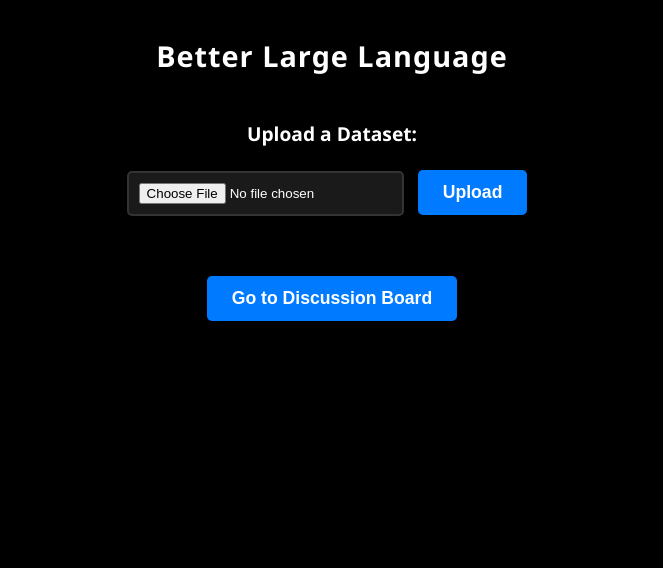
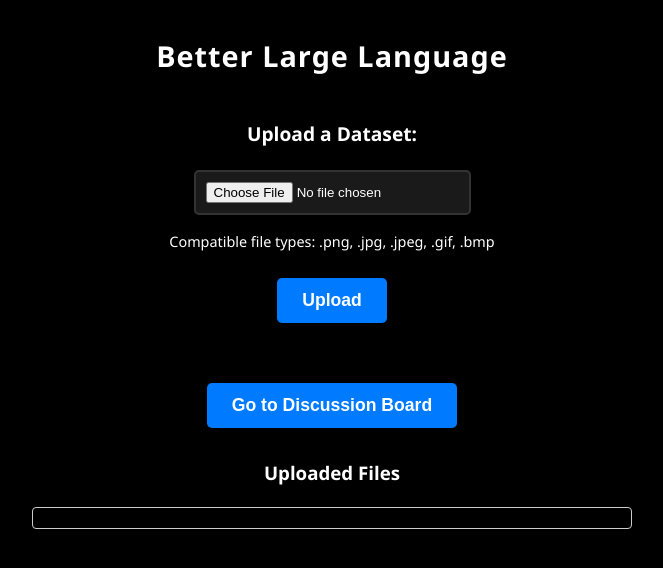
Before and after one commit to sdi2200262/BeLLa, a Flask app: page / in a window 1280 px wide. Shown: the part 193-761 px from the top of the page, without its empty margins (308-971 px from the left). Run offline with Flask 3, Linux system fonts and the light colour scheme.

Commit message:
fixing some styling errors

```diff
--- a/app/app.py
+++ b/app/app.py
@@ -6,24 +6,28 @@ import sqlite3  # Added SQLite support
 app = Flask(__name__)
 
 # Set up the upload folder
-UPLOAD_FOLDER = os.path.join(os.getcwd(), 'uploads')  # Changes for file uploads
+UPLOAD_FOLDER = os.path.join(os.getcwd(), 'static', 'uploads')  # Path to be inside static folder
 if not os.path.exists(UPLOAD_FOLDER):
     os.makedirs(UPLOAD_FOLDER)
 app.config['UPLOAD_FOLDER'] = UPLOAD_FOLDER
 
 @app.route('/')
 def home():
-    return render_template('index.html')  # Loads the homepage
+    # Get list of files in the upload directory
+    files = os.listdir(app.config['UPLOAD_FOLDER'])
+    # Filter to include only image files
+    files = [f for f in files if f.lower().endswith(('.png', '.jpg', '.jpeg', '.gif', '.bmp'))]
+    return render_template('index.html', files=files)  # Pass files to template
 
 # File upload route
 @app.route('/upload', methods=['POST'])
 def upload():
     file = request.files['file']
-    if file:
+    if file and file.filename.lower().endswith(('.png', '.jpg', '.jpeg', '.gif', '.bmp')):
         filepath = os.path.join(app.config['UPLOAD_FOLDER'], file.filename)
         file.save(filepath)
         return render_template('upload_success.html', filename=file.filename)  # Show success page
-    return "No file selected!", 400
+    return "Invalid file type! Only image files are allowed.", 400
 
 # Discussion board route with SQLite
 @app.route('/discussion', methods=['GET', 'POST'])
--- a/app/static/style.css
+++ b/app/static/style.css
@@ -27,6 +27,46 @@ body {
     font-weight: 600;
     color: #ffffff;
     letter-spacing: 1px;
+}
+
+.uploads-container {
+    margin-top: 20px;
+    width: 80%;
+    max-width: 600px;
+    margin-left: auto;
+    margin-right: auto;
+}
+
+.file-list {
+    max-height: 300px;
+    overflow-y: auto;
+    border: 1px solid #ccc;
+    border-radius: 4px;
+    padding: 10px;
+}
+
+.uploaded-image {
+    max-width: 200px;
+    max-height: 200px;
+    object-fit: contain;
+    margin: 10px 0;
+}
+
+.file-item {
+    margin: 10px 0;
+    padding: 10px;
+    border: 1px solid #ccc;
+    border-radius: 5px;
+}
+
+.file-item a {
+    color: #007bff;
+    text-decoration: none;
+    margin-left: 10px;
+}
+
+.file-item a:hover {
+    text-decoration: underline;
 }
 
 form {
@@ -106,3 +146,46 @@ input[type="text"] {
     color: #ffffff;
     font-size: 1em;
 }
+
+.file-types-note {
+    color: #ffffff;
+    font-size: 0.9em;
+    margin-top: 5px;
+    margin-bottom: 15px;
+}
+
+.error-message {
+    background-color: #ff4c4c;
+    color: #ffffff;
+    padding: 10px;
+    border-radius: 5px;
+    margin: 20px auto;
+    max-width: 600px;
+    text-align: center;
+}
+
+.error-message button {
+    background-color: #ffffff;
+    color: #ff4c4c;
+    border: none;
+    padding: 5px 10px;
+    cursor: pointer;
+    font-weight: bold;
+    border-radius: 3px;
+    margin-left: 10px;
+}
+
+#errorMessage {
+    display: none;
+}
+
+#removeFileButton {
+    background-color: #ff4c4c;
+    color: #ffffff;
+    border: none;
+    padding: 5px 10px;
+    cursor: pointer;
+    font-weight: bold;
+    border-radius: 3px;
+    margin-left: 10px;
+}
--- a/app/templates/index.html
+++ b/app/templates/index.html
@@ -13,15 +13,70 @@
     </div>
 
     <div class="main-content">
-        <form action="/upload" method="post" enctype="multipart/form-data">
+        <form id="uploadForm" action="/upload" method="post" enctype="multipart/form-data">
             <label for="file">Upload a Dataset:</label>
-            <input type="file" name="file" id="file">
+            <input type="file" name="file" id="file" onchange="handleFileSelect(event)">
+            <button type="button" id="removeFileButton" onclick="removeFile()" style="display:none;">X</button>
+            <p class="file-types-note">Compatible file types: .png, .jpg, .jpeg, .gif, .bmp</p>
             <button type="submit">Upload</button>
         </form>
+
+        <div id="errorMessage" class="error-message" style="display:none;">
+            <span id="errorText"></span>
+            <button onclick="closeErrorMessage()">Close</button>
+        </div>
 
         <a href="{{ url_for('discussion') }}">
             <button type="button">Go to Discussion Board</button>
         </a>
+
+        <div class="uploads-container">
+            <h3>Uploaded Files</h3>
+            <div class="file-list">
+                {% for file in files %}
+                <div class="file-item">
+                    <img src="{{ url_for('static', filename='uploads/' + file) }}" alt="{{ file }}" class="uploaded-image">
+                    <span>{{ file }}</span>
+                    <a href="{{ url_for('static', filename='uploads/' + file) }}" target="_blank">View/Download</a>
+                </div>
+                {% endfor %}
+            </div>
+        </div>
     </div>
+
+    <script>
+        function handleFileSelect(event) {
+            const fileInput = document.getElementById('file');
+            const removeButton = document.getElementById('removeFileButton');
+            if (fileInput.files.length > 0) {
+                removeButton.style.display = 'inline';
+            } else {
+                removeButton.style.display = 'none';
+            }
+        }
+
+        function removeFile() {
+            const fileInput = document.getElementById('file');
+            fileInput.value = '';
+            document.getElementById('removeFileButton').style.display = 'none';
+        }
+
+        function closeErrorMessage() {
+            document.getElementById('errorMessage').style.display = 'none';
+        }
+
+        document.getElementById('uploadForm').onsubmit = function(event) {
+            const fileInput = document.getElementById('file');
+            if (!fileInput.value.toLowerCase().endsWith('.png') &&
+                !fileInput.value.toLowerCase().endsWith('.jpg') &&
+                !fileInput.value.toLowerCase().endsWith('.jpeg') &&
+                !fileInput.value.toLowerCase().endsWith('.gif') &&
+                !fileInput.value.toLowerCase().endsWith('.bmp')) {
+                event.preventDefault();
+                document.getElementById('errorText').innerText = 'Invalid file type! Only image files are allowed.';
+                document.getElementById('errorMessage').style.display = 'block';
+            }
+        }
+    </script>
 </body>
 </html>
```
